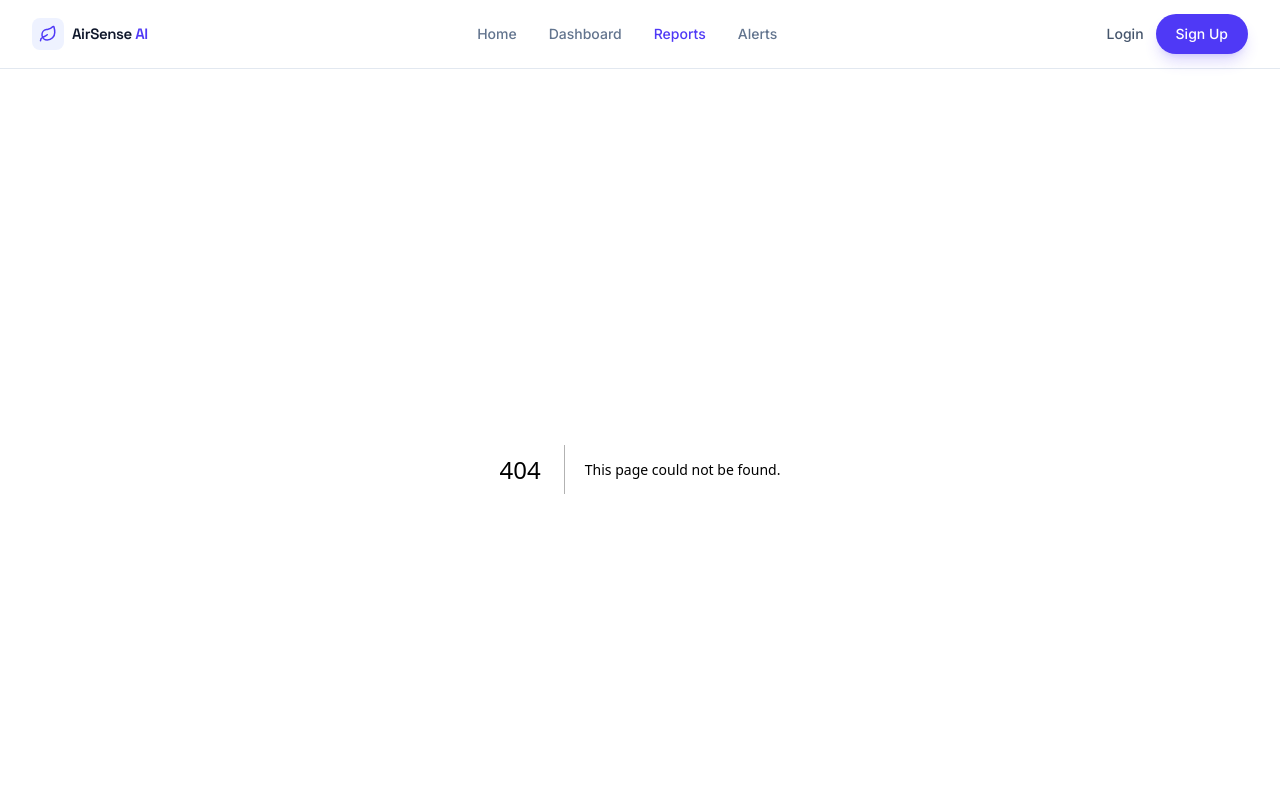
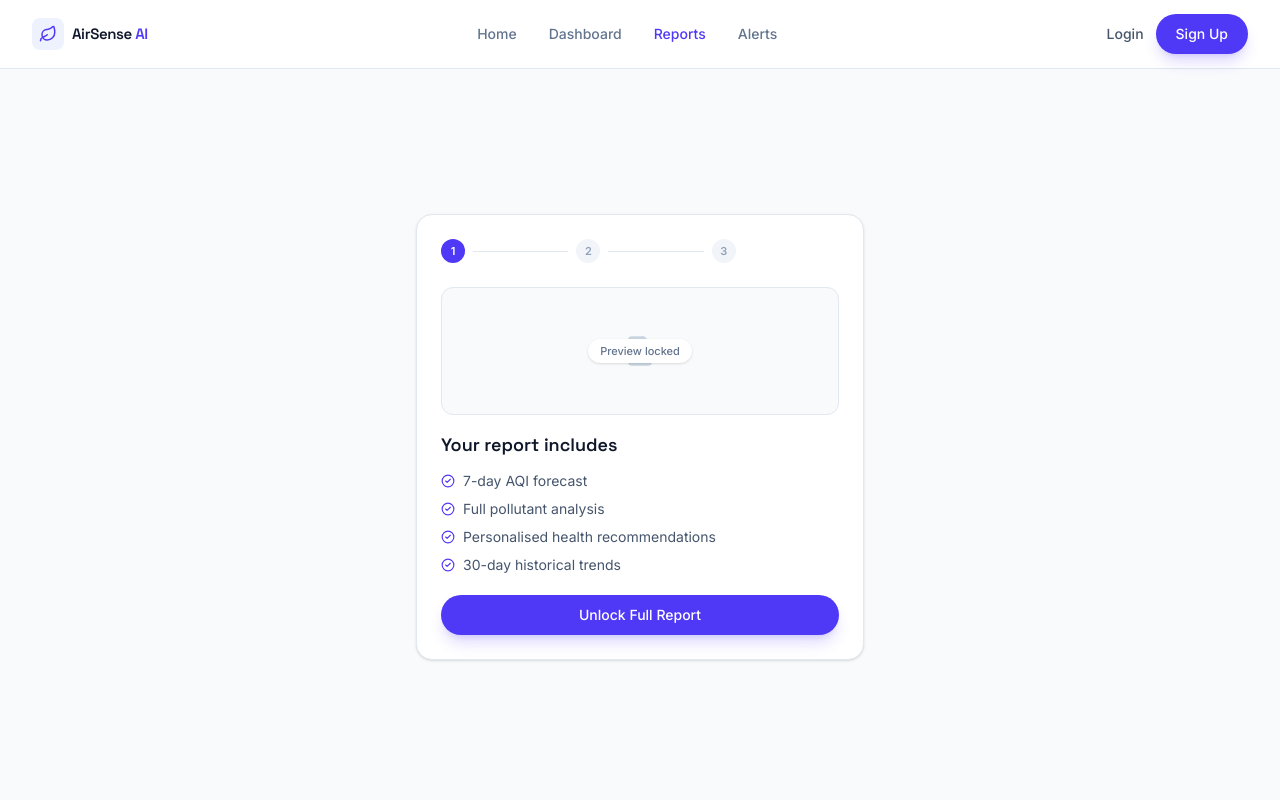
Before and after one commit to devanubhav01/Airsense-AI, a Next.js app: page /report in a window 1280 px wide. Before the commit this address had no page. Shown: the top 800 px of the page. Built offline with nearby package versions, Linux system fonts and the light colour scheme.

Commit message:
Aug 15, 2026, 1:05 PM

```diff
--- /dev/null
+++ b/app/report/page.js
@@ -0,0 +1,100 @@
+"use client";
+import { useState } from "react";
+import { useRouter } from "next/navigation";
+import { FileText, CheckCircle2, Smartphone, CreditCard, Building2, Loader2, ShieldCheck } from "lucide-react";
+import Card from "@/components/Card";
+import Button from "@/components/Button";
+import Field, { inputCls } from "@/components/Field";
+
+export default function ReportPage() {
+    const router = useRouter();
+    const [step, setStep] = useState(1);
+    const [payEmail, setPayEmail] = useState("you@example.com");
+    const [method, setMethod] = useState("upi");
+    const [paying, setPaying] = useState(false);
+
+    function pay() {
+        setPaying(true);
+        setTimeout(() => { setPaying(false); setStep(4); }, 1400);
+    }
+
+    const included = ["7-day AQI forecast", "Full pollutant analysis", "Personalised health recommendations", "30-day historical trends"];
+
+    return (
+        <div className="flex min-h-[calc(100vh-4rem)] items-center justify-center bg-slate-50 px-5 py-16">
+            <Card className="w-full max-w-md">
+                {step < 4 && (
+                    <div className="mb-6 flex items-center gap-2">
+                        {[1, 2, 3].map((s) => (
+                            <div key={s} className="flex items-center gap-2 flex-1">
+                                <div className={`flex h-6 w-6 items-center justify-center rounded-full text-[11px] font-semibold ${step >= s ? "bg-indigo-600 text-white" : "bg-slate-100 text-slate-400"}`}>{s}</div>
+                                {s < 3 && <div className="h-px flex-1 bg-slate-200" />}
+                            </div>
+                        ))}
+                    </div>
+                )}
+
+                {step === 1 && (
+                    <>
+                        <div className="relative mb-4 flex h-32 items-center justify-center rounded-xl border border-slate-200 bg-slate-50">
+                            <FileText size={32} className="text-slate-300" />
+                            <span className="absolute rounded-full bg-white px-3 py-1 text-[11px] font-medium text-slate-500 shadow-sm">Preview locked</span>
+                        </div>
+                        <h2 className="text-lg font-semibold text-slate-900" style={{ fontFamily: "'Space Grotesk', sans-serif" }}>Your report includes</h2>
+                        <ul className="mt-3 space-y-2">
+                            {included.map((item, i) => (
+                                <li key={i} className="flex items-center gap-2 text-sm text-slate-600"><CheckCircle2 size={14} className="text-indigo-600" /> {item}</li>
+                            ))}
+                        </ul>
+                        <Button variant="primary" className="mt-5 w-full" onClick={() => setStep(2)}>Unlock Full Report</Button>
+                    </>
+                )}
+
+                {step === 2 && (
+                    <>
+                        <h2 className="text-lg font-semibold text-slate-900" style={{ fontFamily: "'Space Grotesk', sans-serif" }}>Confirm delivery email</h2>
+                        <p className="mt-1 text-sm text-slate-500">We'll send the report here once payment is complete.</p>
+                        <Field label="Email"><input value={payEmail} onChange={(e) => setPayEmail(e.target.value)} className={`${inputCls} mt-4`} /></Field>
+                        <Button variant="primary" className="mt-5 w-full" onClick={() => setStep(3)}>Proceed to Payment</Button>
+                    </>
+                )}
+
+                {step === 3 && (
+                    <>
+                        <h2 className="text-lg font-semibold text-slate-900" style={{ fontFamily: "'Space Grotesk', sans-serif" }}>Payment</h2>
+                        <div className="mt-4 flex items-center justify-between rounded-xl border border-slate-200 bg-slate-50 p-4">
+                            <div>
+                                <div className="text-sm font-medium text-slate-800">7-Day Forecast Report</div>
+                                <div className="text-xs text-slate-500">One-time purchase</div>
+                            </div>
+                            <div className="text-xl font-semibold text-slate-900" style={{ fontFamily: "'JetBrains Mono', monospace" }}>₹49</div>
+                        </div>
+                        <div className="mt-4 grid grid-cols-3 gap-2">
+                            {[{ k: "upi", l: "UPI", icon: Smartphone }, { k: "card", l: "Card", icon: CreditCard }, { k: "netbanking", l: "Netbanking", icon: Building2 }].map((m) => (
+                                <button key={m.k} onClick={() => setMethod(m.k)} className={`flex flex-col items-center gap-1.5 rounded-xl border py-3 text-xs font-medium transition-colors ${method === m.k ? "border-indigo-400 bg-indigo-50 text-indigo-600" : "border-slate-200 text-slate-500"}`}>
+                                    <m.icon size={16} /> {m.l}
+                                </button>
+                            ))}
+                        </div>
+                        <Button variant="primary" className="mt-5 w-full" onClick={pay} disabled={paying}>
+                            {paying ? <><Loader2 size={15} className="animate-spin" /> Processing</> : <>Pay ₹49 & Get Report</>}
+                        </Button>
+                        <p className="mt-3 flex items-center justify-center gap-1.5 text-[11px] text-slate-500"><ShieldCheck size={12} /> Secure Payment</p>
+                    </>
+                )}
+
+                {step === 4 && (
+                    <div className="text-center">
+                        <span className="mx-auto mb-4 flex h-14 w-14 items-center justify-center rounded-full bg-emerald-50 text-emerald-600"><CheckCircle2 size={30} /></span>
+                        <h2 className="text-lg font-semibold text-slate-900" style={{ fontFamily: "'Space Grotesk', sans-serif" }}>Payment successful!</h2>
+                        <p className="mt-1 text-sm text-slate-500">Report sent to {payEmail}</p>
+                        <div className="mx-auto mt-4 w-fit rounded-lg border border-slate-200 bg-slate-50 px-4 py-2 text-xs text-slate-500" style={{ fontFamily: "'JetBrains Mono', monospace" }}>
+                            Order ID: ASA-{Math.floor(100000 + Math.random() * 900000)}
+                        </div>
+                        <Button variant="primary" className="mt-6 w-full" onClick={() => router.push("/dashboard")}>Back to Dashboard</Button>
+                    </div>
+                )}
+            </Card>
+        </div>
+    );
+}
```
